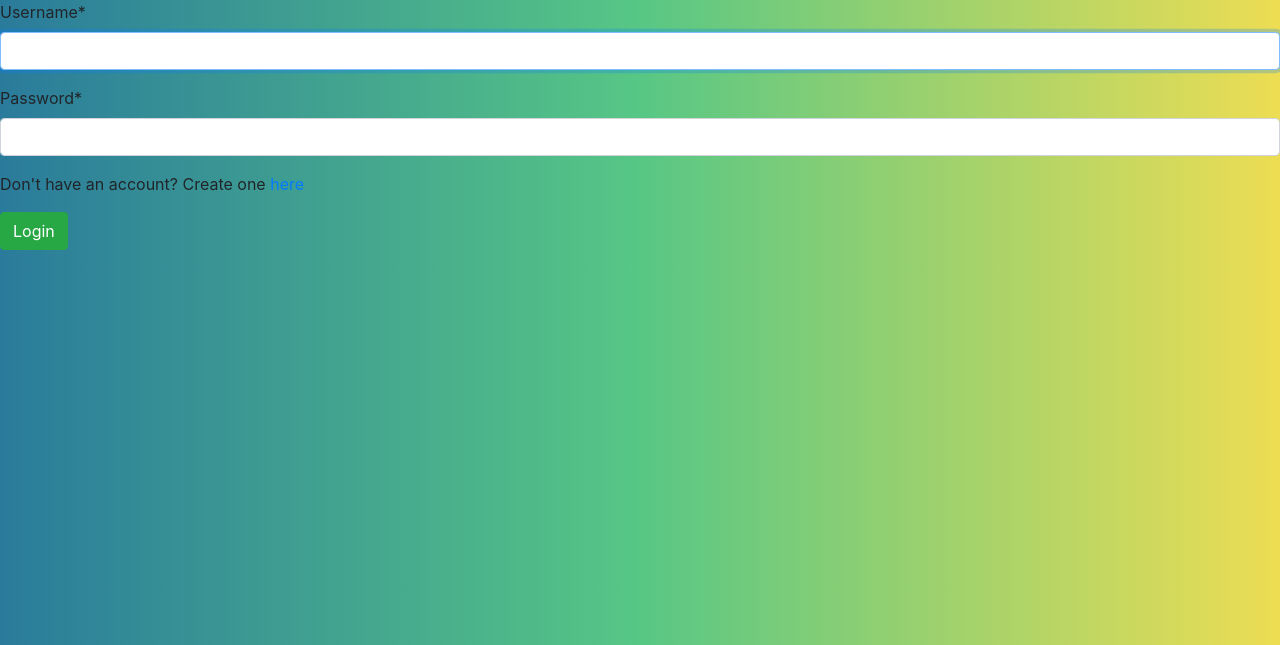
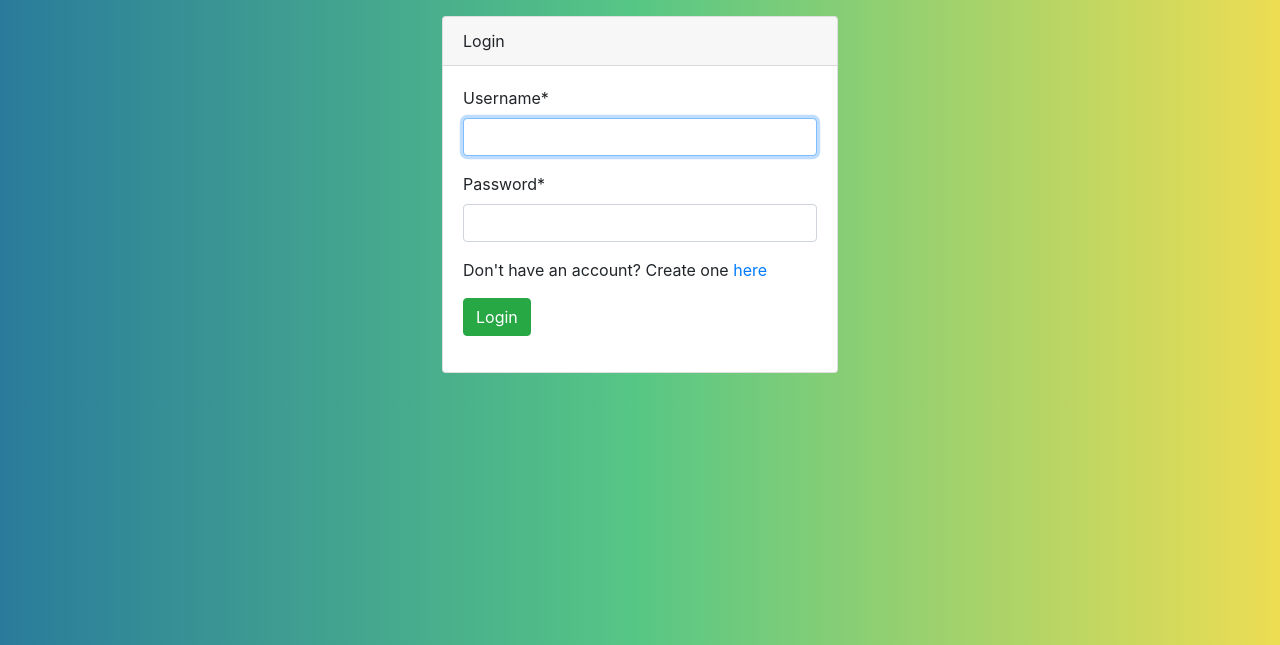
Before and after one commit to remyj4556/Youpon, a Django app: page /accounts/login/ in a window 1280 px wide. Shown: the part 56-701 px from the top of the page. Run offline with Django 5.2, Linux system fonts and the light colour scheme; some libraries are stand-ins or nearby versions.

Commit message:
improved visuals and navigation for login / user registration

```diff
--- a/youpon/register/templates/registration/login.html
+++ b/youpon/register/templates/registration/login.html
@@ -12,10 +12,31 @@ Login
 {% load crispy_forms_tags %}
 
 {% block content %}
+    <div class="container-fluid p-3">
+        <div class="row justify-content-center">
+            <div class="col-12 col-md-6 col-lg-4">
+                <!-- column object -->
+                <div class="mb-3">
+                    <div id="mylists" class="card">
+
+                        <!-- card title -->
+                        <div class="card-header">
+                            Login
+                        </div>
+
+                        <!-- login form -->
+                        <div class="card-body">
                             <form method="post" class="form-group">
                                 {% csrf_token %}
                                 {{form|crispy}}
                                 <p>Don't have an account? Create one <a href="/register">here</a></p>
                                 <button type="submit" class="btn btn-success">Login</button>
                             </form>
+                        </div>
+
+                    </div>
+                </div>
+            </div>
+        </div>
+    </div>
 {% endblock %}
--- a/youpon/register/views.py
+++ b/youpon/register/views.py
@@ -8,7 +8,7 @@ def register(request):
         if form.is_valid():
             form.save()
 
-        return redirect("/home")
+        return redirect("../accounts/login/")
     else:
         form = RegisterForm()
 
```
Also changed, not shown: features.txt (added, +21 -0 lines), youpon/register/templates/register/register.html (+26 -5 lines), README.md, youpon/db.sqlite3. Lines whose indentation alone changed are shown as unchanged.
